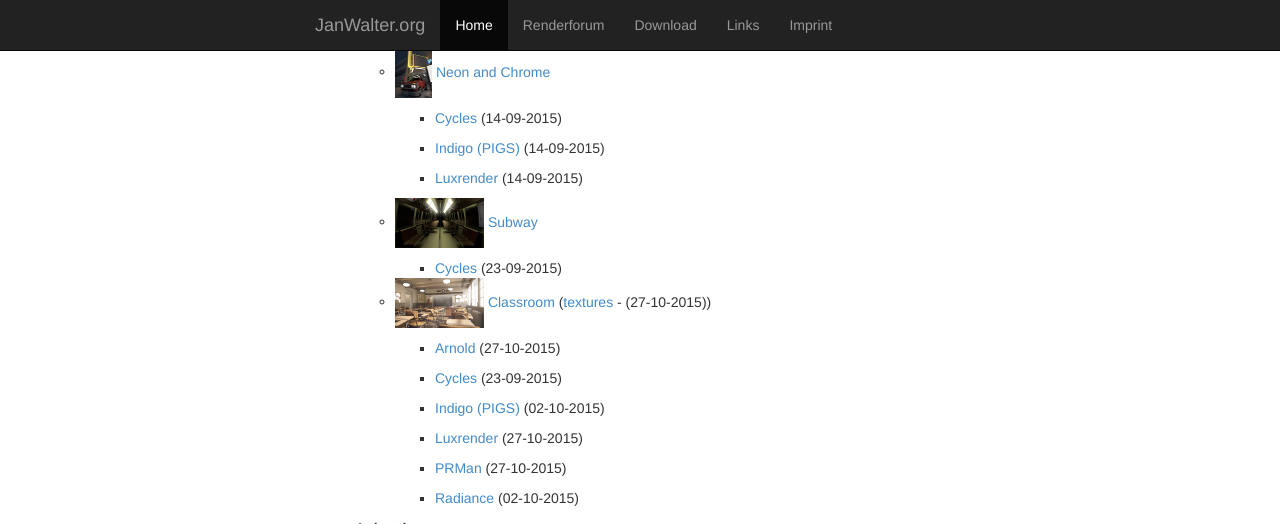
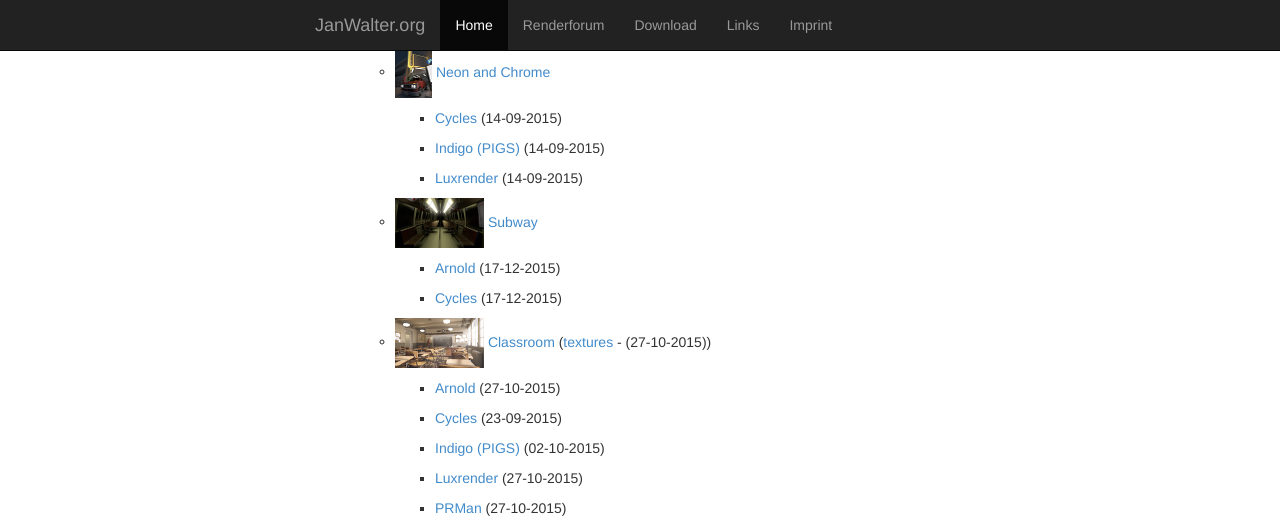
Before and after one commit to wahn/jan_walter_org, a Jekyll site: the page built from download/index.md, in a window 1280 px wide and 900 px high, scrolled down 3842 px, cut to the strip 0-524 px from the top of the window. Built offline with Jekyll 4.4.1, drawn with Linux system fonts in a browser that asks for light colours; Markdown is read by kramdown in place of the engine named in the settings.

Commit message:
Arnold and Cycles versions of the subway scene.

```diff
--- a/download/index.md
+++ b/download/index.md
@@ -297,7 +297,9 @@ Download
     - ![Alt Subway][subway]
        [Subway](https://github.com/wahn/export_multi/tree/master/14_subway)
 
-        + [Cycles](http://www.blendswap.com/blends/view/72190) (23-09-2015)
+        + [Arnold](https://www.janwalter.org/Download/Scenes/subway_ass.tar.gz) (17-12-2015)
+
+        + [Cycles](https://www.janwalter.org/Download/Scenes/subway_blend.tar.gz) (17-12-2015)
 
     - ![Alt Classroom][classroom]
        [Classroom](https://github.com/wahn/export_multi/tree/master/15_classroom)
```
